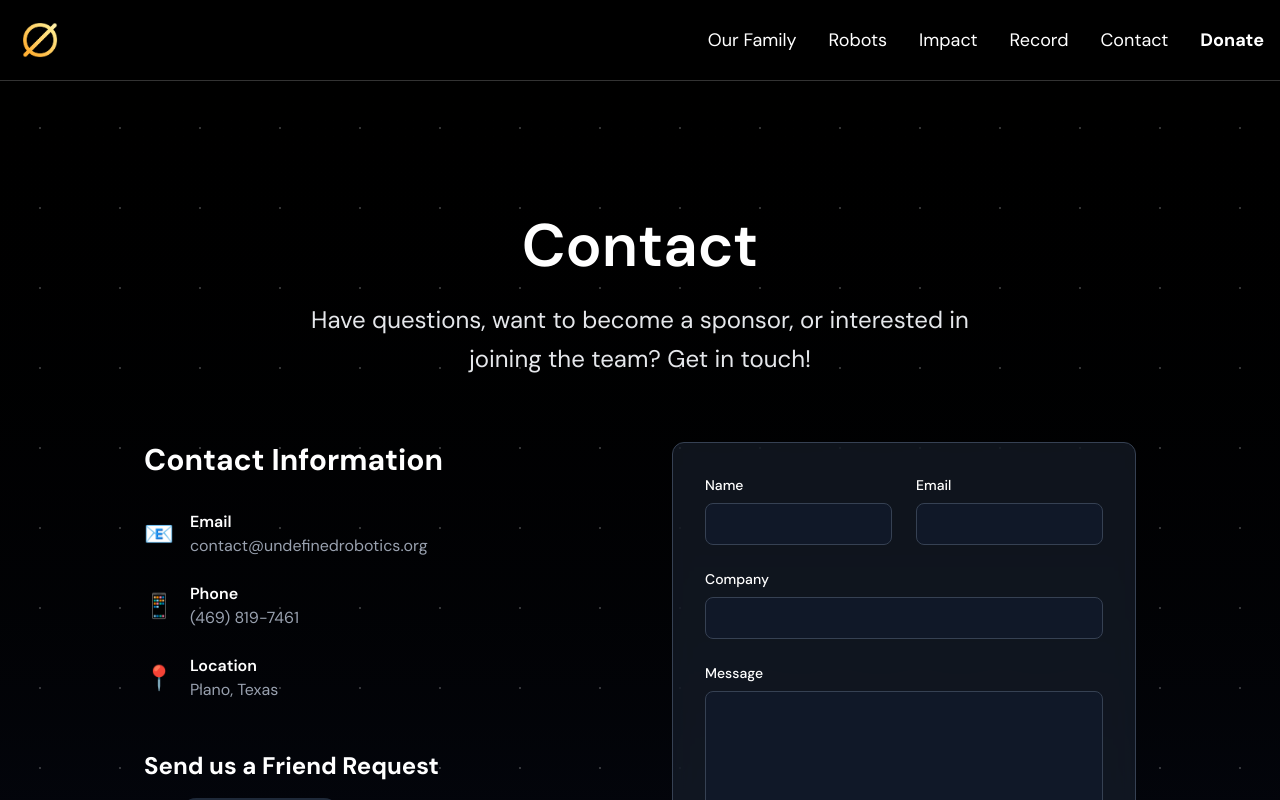
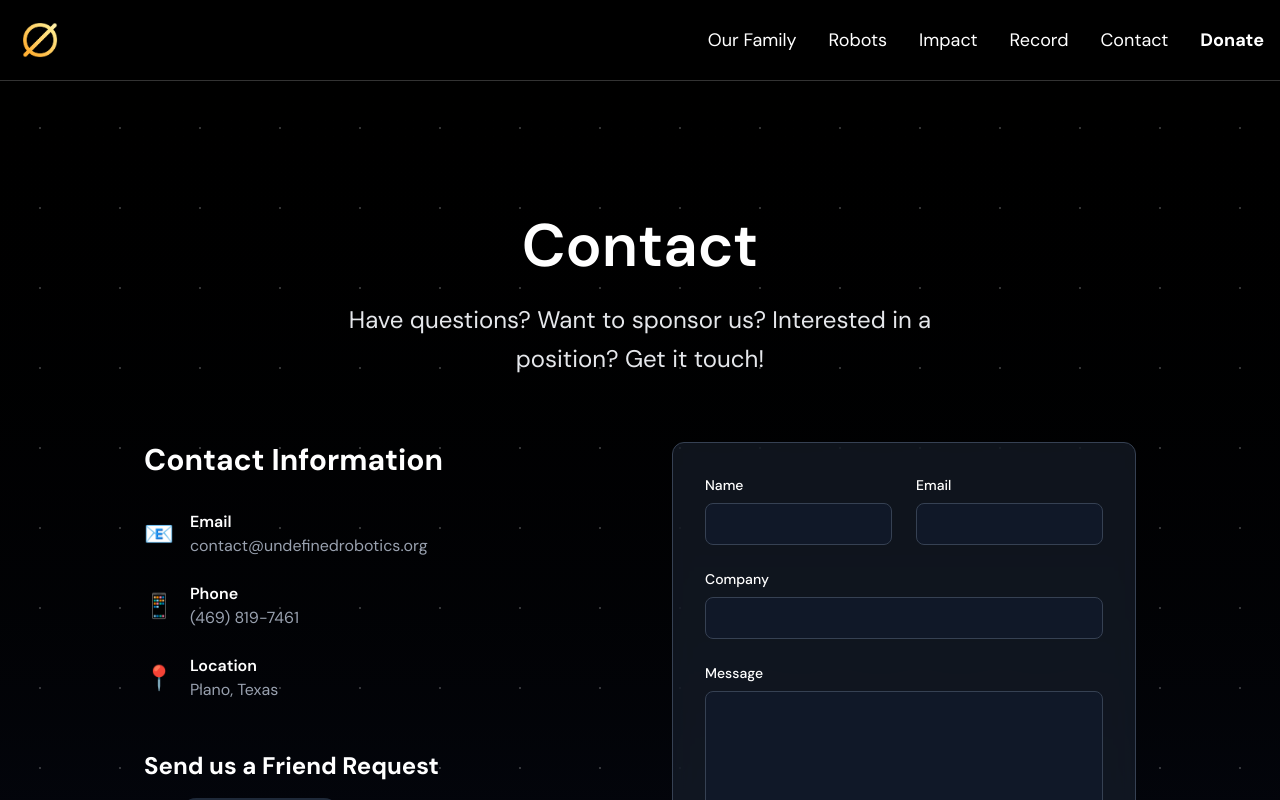
Before and after one commit to RishabhSingh08/undefinedRobotics, a SvelteKit app: page /contact in a window 1280 px wide. Shown: the top 800 px of the page. Built offline with nearby package versions, Linux system fonts and the light colour scheme; a web font is replaced by a local one.

Commit message:
contact changes

```diff
--- a/src/routes/contact/+page.svelte
+++ b/src/routes/contact/+page.svelte
@@ -75,9 +75,7 @@
         Contact
       </h1>
       <p class="text-lg md:text-2xl text-gray-200 max-w-2xl mx-auto leading-relaxed">
-        Have questions, want to become a sponsor, or interested in joining the team? Get in touch!
-
-
+        Have questions? Want to sponsor us? Interested in a position? Get it touch!
       </p>
     </div>
 
```
